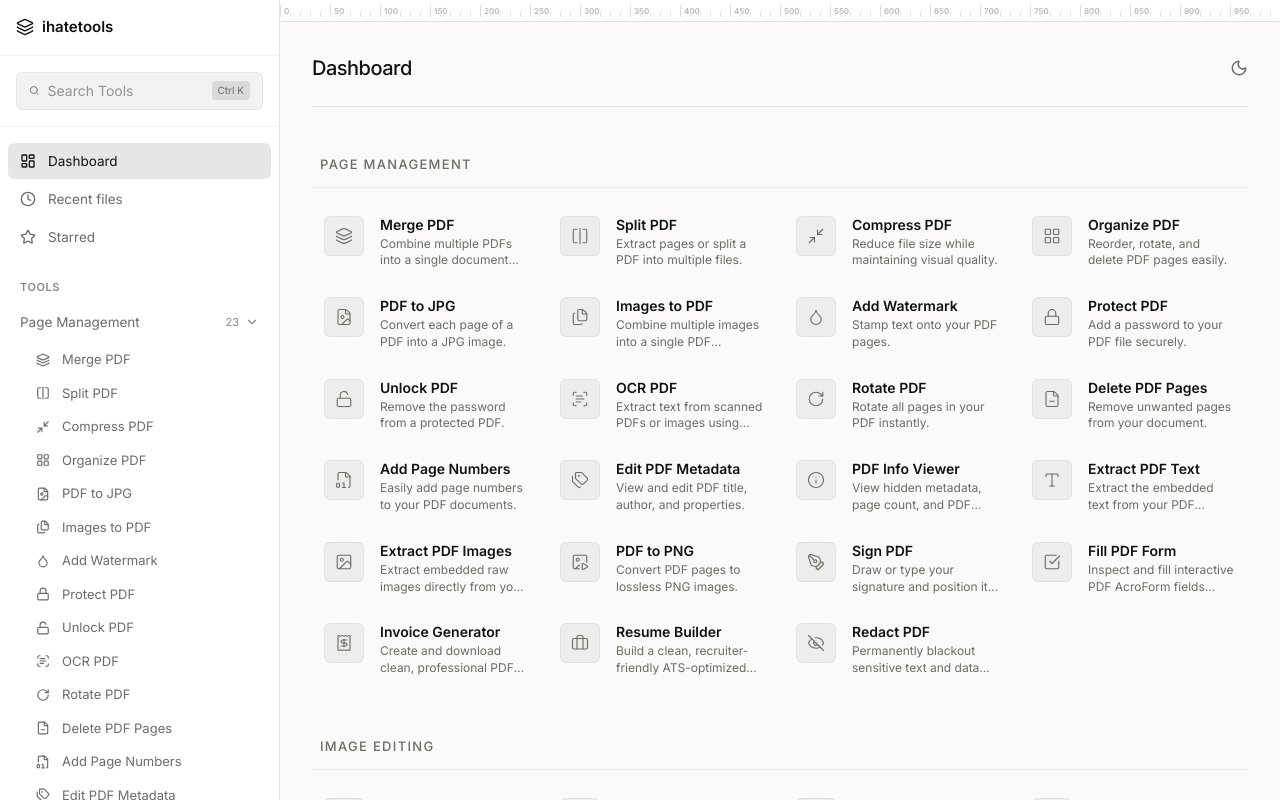
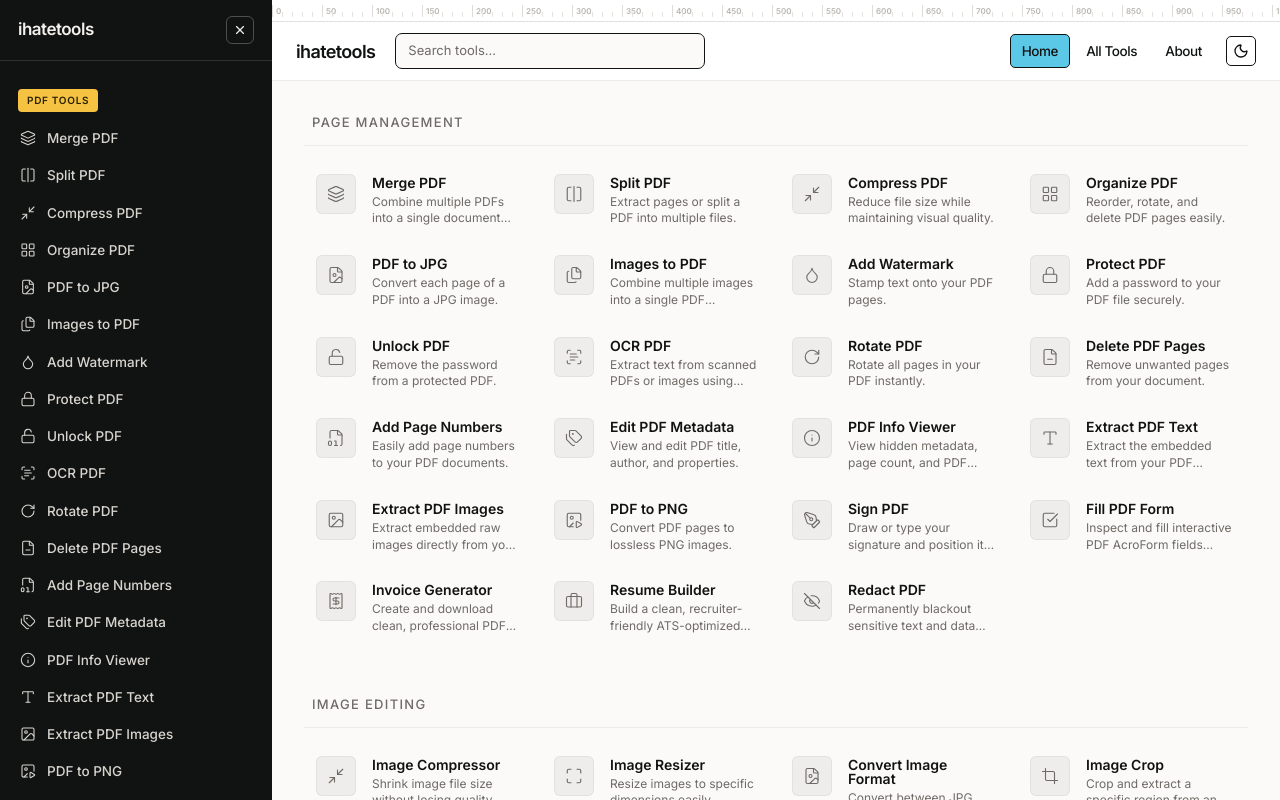
Before and after one commit to Sujithkrys/ihatetools, a Next.js app: page / in a window 1280 px wide. Shown: the top 800 px of the page. Built offline with nearby package versions, Linux system fonts and the light colour scheme.

Commit message:
Revert Sidebar and AppShell to restore original sidebar layout and Ruler

```diff
--- a/src/app/page.tsx
+++ b/src/app/page.tsx
@@ -18,13 +18,6 @@
 
   return (
     <div className="min-h-screen bg-bg dark:bg-black text-ink dark:text-white p-8 pb-16">
-      <header className="flex justify-between items-center mb-12 border-b border-ink/10 dark:border-white/10 pb-6">
-        <h1 className="text-xl font-medium tracking-tight">Dashboard</h1>
-        <button className="text-grey dark:text-gray-400 hover:text-ink dark:hover:text-white transition-colors" aria-label="Toggle Theme">
-          <Moon size={18} />
-        </button>
-      </header>
-
       <div className="space-y-12 max-w-[1400px]">
         {categories.map(cat => {
           const catTools = TOOLS.filter(t =>
--- a/src/components/AppShell.tsx
+++ b/src/components/AppShell.tsx
@@ -2,8 +2,7 @@
 import { useState, useEffect } from 'react';
 import { usePathname } from 'next/navigation';
 import Sidebar from './Sidebar';
-import { Menu } from 'lucide-react';
-import { Ruler } from './Ruler';
+import { NavBar } from './NavBar';
 
 const STORAGE_KEY = 'ihatetools-sidebar-open';
 const BREAKPOINT = 1024;
@@ -18,7 +17,6 @@
     setMounted(true);
     const stored = localStorage.getItem(STORAGE_KEY);
     if (stored !== null) setOpen(stored === 'true');
-    else setOpen(true); // Default open on desktop
 
     function checkWidth() {
       setIsMobile(window.innerWidth < BREAKPOINT);
@@ -37,32 +35,23 @@
   }
 
   function close() {
-    if (isMobile) {
-      setOpen(false);
-      localStorage.setItem(STORAGE_KEY, 'false');
-    }
+    setOpen(false);
+    localStorage.setItem(STORAGE_KEY, 'false');
   }
 
+  // Render closed until mounted to avoid SSR/localStorage mismatch flash
   const sidebarOpen = mounted ? open : false;
 
   return (
-    <div className="min-h-screen bg-bg dark:bg-black flex">
+    <div className="app-shell">
       <Sidebar open={sidebarOpen} onClose={close} currentPath={pathname} />
       {mounted && isMobile && sidebarOpen && (
-        <div className="fixed inset-0 bg-ink/50 dark:bg-black/50 z-40" onClick={close} />
+        <div className="backdrop" onClick={close} />
       )}
-      <div className={`flex-1 min-w-0 transition-all duration-300 ${!isMobile && sidebarOpen ? 'lg:ml-[280px]' : ''} flex flex-col`}>
-        <div className="sticky top-0 z-40 bg-bg dark:bg-black">
-          <Ruler />
-        </div>
-        <div className="lg:hidden p-4 flex items-center border-b border-ink/10 dark:border-white/10">
-          <button onClick={toggle} className="text-grey dark:text-gray-400 hover:text-ink dark:hover:text-white">
-            <Menu size={24} />
-          </button>
-        </div>
-        <div className="flex-1">
-          {children}
-        </div>
+      <div className="app-main">
+        {/* Your existing NavBar goes here — pass toggle as the logo's onClick */}
+        <NavBar onLogoClick={toggle} />
+        {children}
       </div>
     </div>
   );
--- a/src/components/Sidebar.tsx
+++ b/src/components/Sidebar.tsx
@@ -1,11 +1,24 @@
 'use client';
-import { useEffect, useState } from 'react';
+import { useEffect } from 'react';
 import Link from 'next/link';
-import {
-  X, Search, LayoutDashboard, Clock, Star,
-  ChevronRight, ChevronDown, Download, Heart, Coffee, Layers
-} from 'lucide-react';
+import { X } from 'lucide-react';
 import { TOOLS } from '@/lib/tools-data';
+
+const CATEGORY_STYLES: Record<string, { label: string; bg: string; color: string }> = {
+  pdf:   { label: 'PDF Tools',   bg: '#F5C242', color: '#2A2200' },
+  image: { label: 'Image Tools', bg: '#5BC8E8', color: '#00232B' },
+  audio: { label: 'Audio Tools', bg: '#FF8A65', color: '#3E1500' },
+  util:  { label: 'Utility',     bg: '#2DD4AC', color: '#002B21' },
+  text:  { label: 'Text & Dev',  bg: '#9B8AE6', color: '#1E1240' },
+};
+
+const CATEGORY_MAP: Record<string, string> = {
+  pdf: 'PDF Tools',
+  image: 'Image Tools',
+  audio: 'Audio Tools',
+  util: 'Utility Tools',
+  text: 'Text Tools',
+};
 
 interface SidebarProps {
   open: boolean;
@@ -14,10 +27,6 @@
 }
 
 export default function Sidebar({ open, onClose, currentPath }: SidebarProps) {
-  const [expanded, setExpanded] = useState<Record<string, boolean>>({
-    'Page Management': true,
-  });
-
   useEffect(() => {
     function onKey(e: KeyboardEvent) {
       if (e.key === 'Escape') onClose();
@@ -26,91 +35,46 @@
     return () => window.removeEventListener('keydown', onKey);
   }, [onClose]);
 
-  const categories = [
-    { title: "Page Management", filters: ["PDF Tools"] },
-    { title: "Image Editing", filters: ["Image Tools"] },
-    { title: "Edit & Annotate", filters: ["Text Tools"] },
-    { title: "Audio & Utility", filters: ["Audio Tools", "Utility Tools"] }
-  ];
-
-  const toggleCat = (cat: string) => {
-    setExpanded(prev => ({ ...prev, [cat]: !prev[cat] }));
-  };
+  const categories = Object.keys(CATEGORY_STYLES);
 
   return (
-    <aside className={`fixed inset-y-0 left-0 z-50 w-[280px] bg-paper dark:bg-black text-grey dark:text-gray-400 border-r border-ink/10 dark:border-white/10 flex flex-col transition-transform duration-300 ${open ? 'translate-x-0' : '-translate-x-full lg:translate-x-0 lg:static'}`}>
-      <div className="flex items-center justify-between p-4 border-b border-ink/5 dark:border-white/5">
-        <Link href="/" className="flex items-center gap-2 text-ink dark:text-white font-semibold text-[15px]">
-          <Layers size={18} />
-          ihatetools
-        </Link>
-        <button className="lg:hidden text-grey dark:text-gray-400 hover:text-ink dark:hover:text-white" onClick={onClose} aria-label="Close sidebar">
-          <X size={18} />
+    <aside className="app-sidebar" data-open={open}>
+      <div className="sb-head">
+        <span className="sb-logo">ihatetools</span>
+        <button className="sb-close" onClick={onClose} aria-label="Close sidebar">
+          <X size={14} />
         </button>
       </div>
-
-      <div className="p-4 border-b border-ink/5 dark:border-white/5">
-        <div className="flex items-center gap-2 bg-ink/5 dark:bg-white/5 rounded-md px-3 py-2 border border-ink/5 dark:border-white/5">
-          <Search size={15} className="text-grey dark:text-gray-500" />
-          <input type="text" placeholder="Search Tools" className="bg-transparent border-none outline-none text-sm w-full text-ink dark:text-white placeholder-grey/70 dark:placeholder-gray-600" />
-          <span className="text-[10px] bg-ink/10 dark:bg-white/10 px-1.5 py-0.5 rounded text-grey dark:text-gray-500 whitespace-nowrap">Ctrl K</span>
-        </div>
-      </div>
-
-      <div className="flex-1 overflow-y-auto py-4 px-2 space-y-6">
-        <div className="space-y-0.5">
-          <Link href="/" className={`flex items-center gap-3 px-3 py-2 rounded-md text-[13.5px] ${currentPath === '/' ? 'bg-ink/10 dark:bg-white/10 text-ink dark:text-white' : 'hover:bg-ink/5 dark:hover:bg-white/5 hover:text-ink dark:hover:text-white'}`}>
-            <LayoutDashboard size={16} />
-            Dashboard
-          </Link>
-          <Link href="#" className="flex items-center gap-3 px-3 py-2 rounded-md text-[13.5px] hover:bg-ink/5 dark:hover:bg-white/5 hover:text-ink dark:hover:text-white">
-            <Clock size={16} />
-            Recent files
-          </Link>
-          <Link href="#" className="flex items-center gap-3 px-3 py-2 rounded-md text-[13.5px] hover:bg-ink/5 dark:hover:bg-white/5 hover:text-ink dark:hover:text-white">
-            <Star size={16} />
-            Starred
-          </Link>
-        </div>
-
-        <div>
-          <div className="px-3 text-[11px] font-semibold uppercase tracking-wider text-grey/80 dark:text-gray-600 mb-2">Tools</div>
+      <div className="sb-list">
         {categories.map((cat) => {
-            const catTools = TOOLS.filter(t => cat.filters.includes(t.category));
-            if (catTools.length === 0) return null;
-            const isExpanded = expanded[cat.title];
-
+          const style = CATEGORY_STYLES[cat];
+          const tools = TOOLS.filter((t) => t.category === CATEGORY_MAP[cat] || t.category === cat);
+          if (tools.length === 0) return null;
           return (
-              <div key={cat.title} className="mb-1">
-                <button
-                  onClick={() => toggleCat(cat.title)}
-                  className="w-full flex items-center justify-between px-3 py-2 text-[13.5px] hover:bg-ink/5 dark:hover:bg-white/5 hover:text-ink dark:hover:text-white rounded-md transition-colors"
-                >
-                  <span className="truncate">{cat.title}</span>
-                  <div className="flex items-center gap-1.5 text-grey/80 dark:text-gray-600">
-                    <span className="text-[11px]">{catTools.length}</span>
-                    {isExpanded ? <ChevronDown size={14} /> : <ChevronRight size={14} />}
-                  </div>
-                </button>
-                {isExpanded && (
-                  <div className="mt-1 pl-4 space-y-0.5">
-                    {catTools.map(tool => (
+            <div key={cat}>
+              <span className="sb-cat" style={{ background: style.bg, color: style.color }}>
+                {style.label}
+              </span>
+              {tools.map((tool) => {
+                const Icon = tool.icon;
+                const isActive = currentPath === tool.href;
+                return (
                   <Link
                     key={tool.href}
                     href={tool.href}
-                        className={`flex items-center gap-3 px-3 py-1.5 rounded-md text-[13px] ${currentPath === tool.href ? 'text-ink dark:text-white' : 'text-grey dark:text-gray-500 hover:text-ink/80 dark:hover:text-gray-300'}`}
+                    className={`sb-item${isActive ? ' active' : ''}`}
                   >
-                        <tool.icon size={14} />
-                        <span className="truncate">{tool.name}</span>
+                    <span className="sb-icon">
+                      <Icon size={16} strokeWidth={1.6} />
+                    </span>
+                    {tool.name}
                   </Link>
-                    ))}
-                  </div>
-                )}
+                );
+              })}
             </div>
           );
         })}
       </div>
-      </div>
     </aside>
   );
 }
```
Lines whose indentation alone changed are shown as unchanged.
